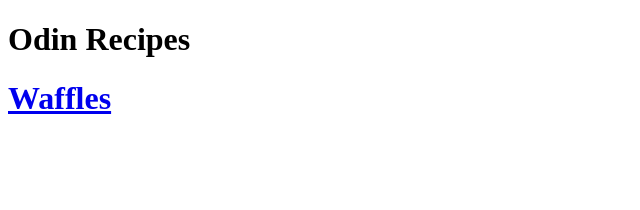
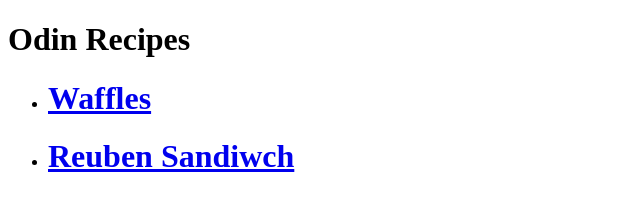
Before and after one commit to Marlin-0317/odin-recipes, a plain HTML site: page index.html in a window 1280 px wide. Shown: the whole page, without its empty margins (0-640 px from the left). Drawn offline with Linux system fonts and the light colour scheme.

Commit message:
Add sandwich link index.html

```diff
--- a/index.html
+++ b/index.html
@@ -7,6 +7,9 @@
 
     <body>
         <h1>Odin Recipes</h1>
-        <a href="recipes/waffles.html"><h1>Waffles</h1></a>
+        <ul>
+            <li><a href="recipes/waffles.html"><h1>Waffles</h1></a></li>
+            <li><a href="recipes/reuben_sandiwch.html"><h1>Reuben Sandiwch</h1></a></li>
+        </ul>
     </body>
 </html>
```
